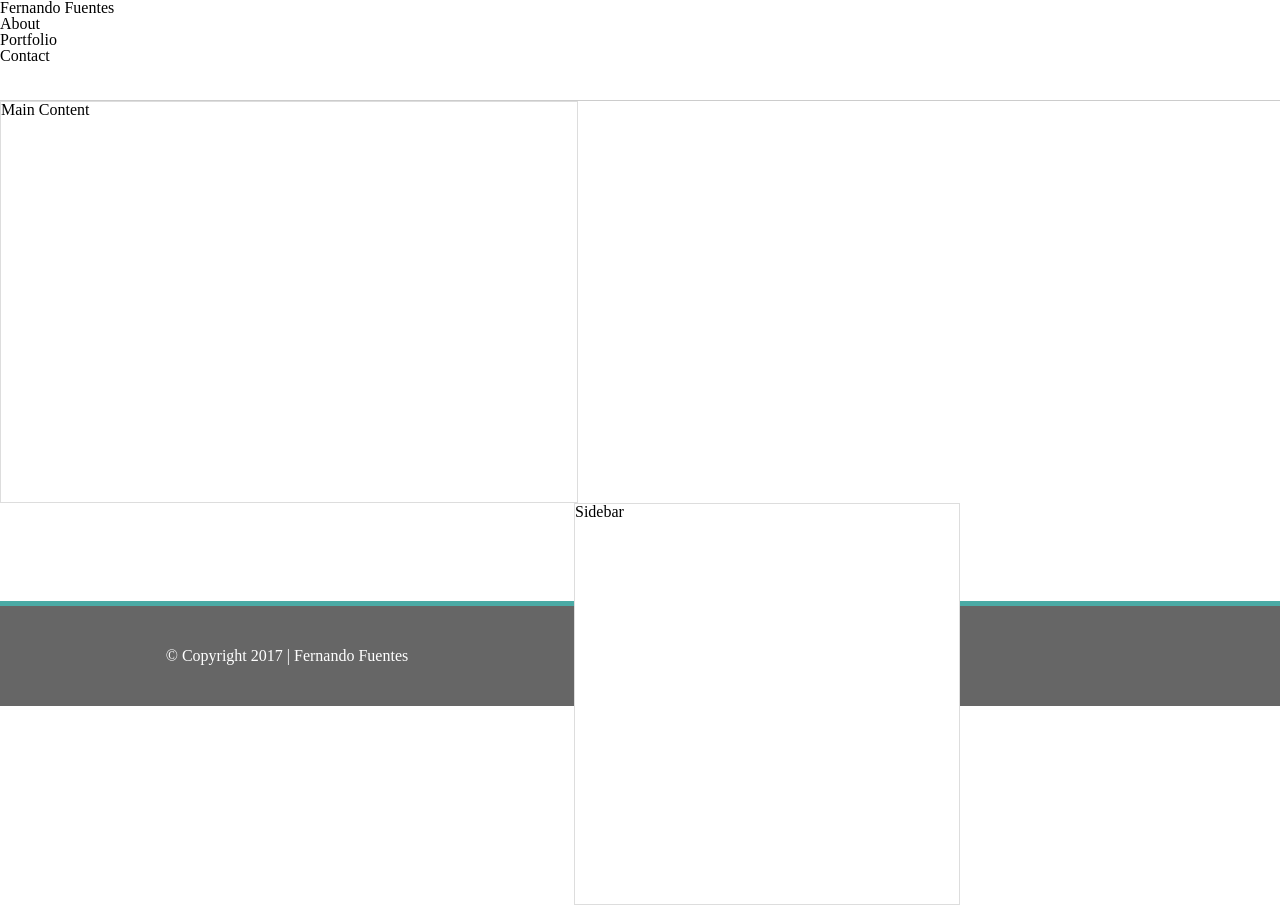
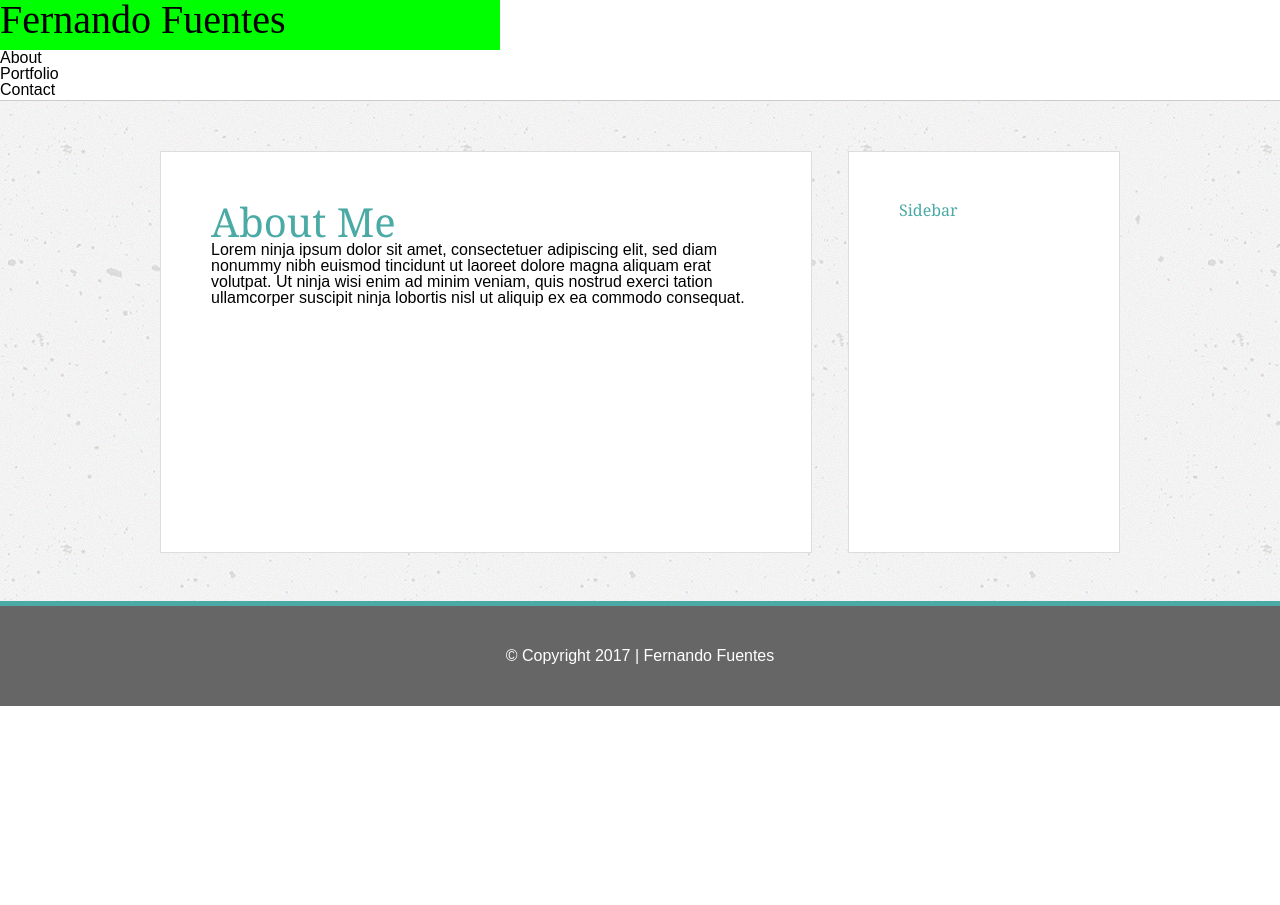
Before and after one commit to fernandofuentes/Basic-Portfolio, a plain HTML site: page index.html in a window 1280 px wide. After the commit the page ends 800 px from the top, so only its background shows below. Drawn offline with Linux system fonts and the light colour scheme.

Commit message:
made changes

```diff
--- a/assets/css/style-min.css
+++ b/assets/css/style-min.css
@@ -1 +1 @@
-h1,h2,h3,h4,h5,h6{color:#4aaaa5}header{height:100px;border-bottom:1px solid #cccccc;background-color:#ffffff}#container-wrapper{width:100%;height:500px;background-image:url("../images/concrete-texture.png")}#container{width:960px;height:500px}section{height:400px;width:60%;background-color:#ffffff;border:1px solid #dddddd}aside{height:400px;width:40%;background-color:#ffffff;border:1px solid #dddddd;float:right}footer{height:100px;border-top:5px solid #4aaaa5;line-height:100px;background-color:#666666;color:#ffffff}footer p{text-align:center}
+h1,h2,h3,h4,h5,h6{color:#4aaaa5;font-family:'Georgia', Times, Times New Roman, serif}h1{font-size:40px}p{font-family:'Arial', 'Helvetica Neue', Helvetica, sans-serif}ul,li{font-family:'Arial', 'Helvetica Neue', Helvetica, sans-serif}header{height:100px;border-bottom:1px solid #cccccc;background-color:#ffffff}#container-wrapper{width:100%;height:500px;background-image:url("../images/concrete-texture.png")}#container{width:960px;margin:0 auto;padding-top:50px}section{height:300px;width:550px;padding:50px;background-color:#ffffff;border:1px solid #dddddd;float:left}.name{display:block;height:50px;width:500px;background-color:lime;font-size:40px}aside{height:300px;width:170px;padding:50px;background-color:#ffffff;border:1px solid #dddddd;float:right}footer{height:100px;border-top:5px solid #4aaaa5;line-height:100px;background-color:#666666;color:#ffffff;overflow:auto;clear:both}footer p{text-align:center}
--- a/assets/css/style.css
+++ b/assets/css/style.css
@@ -7,8 +7,24 @@ h4,
 h5,
 h6 {
     color: #4aaaa5;
+    font-family: 'Georgia', Times, Times New Roman, serif;
 }
 
+h1 {
+    font-size: 40px;
+}
+
+p {
+    font-family: 'Arial', 'Helvetica Neue', Helvetica, sans-serif;
+}
+
+ul,
+li {
+    font-family: 'Arial', 'Helvetica Neue', Helvetica, sans-serif;
+}
+
+
+/* HEADER STYLES */
 
 header {
     height: 100px;
@@ -24,23 +40,36 @@ header {
 
 #container {
     width: 960px;
-    height: 500px;
+    margin: 0 auto;
+    padding-top: 50px;
 }
 
 section {
-    height: 400px;
-    width: 60%;
+    height: 300px;
+    width: 550px;
+    padding: 50px;
     background-color: #ffffff;
     border: 1px solid #dddddd;
+    float: left;
+}
+
+.name {
+    display: block;
+    height: 50px;
+    width: 500px;
+    background-color: lime;
+    font-size: 40px;
 }
 
 aside {
-    height: 400px;
-    width: 40%;
+    height: 300px;
+    width: 170px;
+    padding: 50px;
     background-color: #ffffff;
     border: 1px solid #dddddd;
     float: right;
 }
+
 
 
 /* FOOTER STYLES */
@@ -51,11 +80,14 @@ footer {
     line-height: 100px;
     background-color: #666666;
     color: #ffffff;
+    overflow: auto;
+    clear: both;
 }
 
 footer p {
     text-align: center;
 }
+
 
 
 /*
--- a/index.html
+++ b/index.html
@@ -18,20 +18,21 @@
 				</ul>
 			</nav>
 		</header>
-		<div class="container-wrapper">
+		<div id="container-wrapper">
 			<!-- CONTAINER -->
 			<div id="container">
 				<!-- MAIN CONTENT -->
 				<section class="main">
-				Main Content
+					<h1>About Me</h1>
+					<p>Lorem ninja ipsum dolor sit amet, consectetuer adipiscing elit, sed diam nonummy nibh euismod tincidunt ut laoreet dolore magna aliquam erat volutpat. Ut ninja wisi enim ad minim veniam, quis nostrud exerci tation ullamcorper suscipit ninja lobortis nisl ut aliquip ex ea commodo consequat.</p>
 				</section>
 				<!-- SIDEBAR -->
 				<aside class="connect">
-				Sidebar
+					<h3>Sidebar</h3>
 				</aside>
 			</div>
+
 		</div>
-
 		<footer><p>© Copyright 2017 | Fernando Fuentes</p></footer>
 	</body>
 </html>
```
Also changed, not shown: assets/images/fernando-fuentes.jpg (added), 3 other files. Lines whose indentation alone changed are shown as unchanged.
